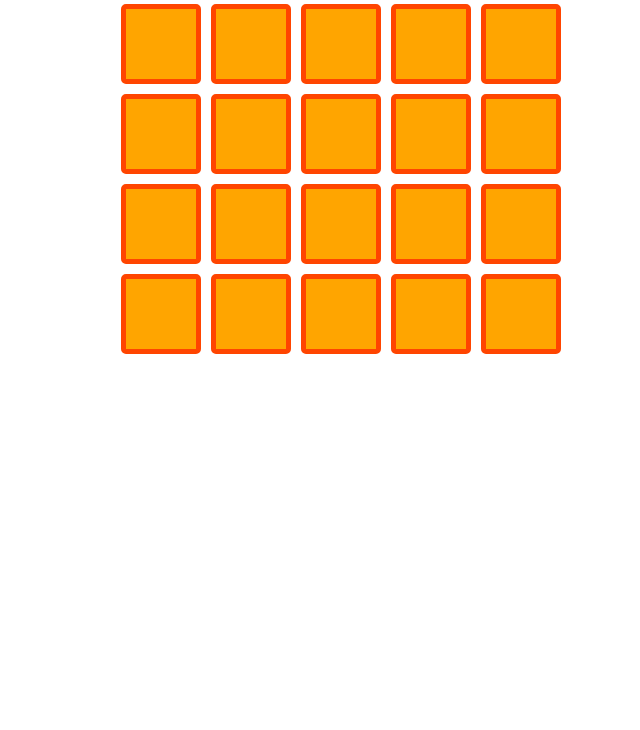
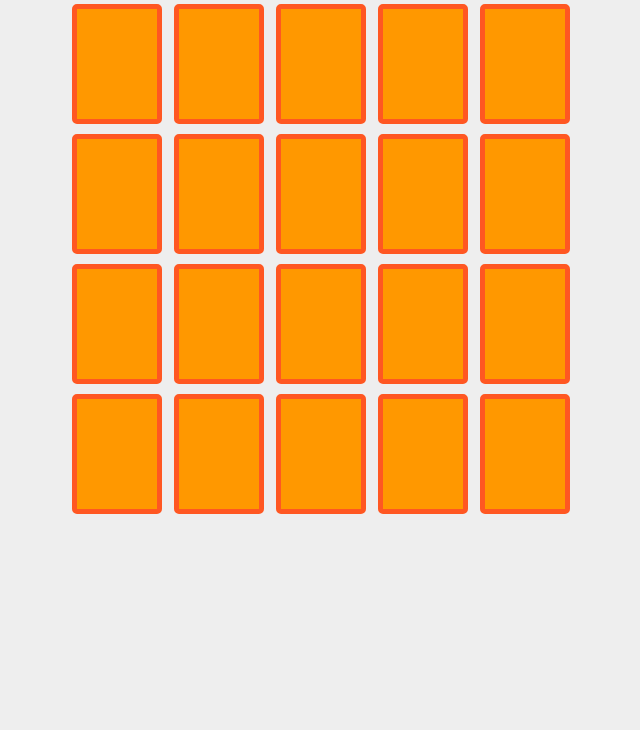
Before and after one commit to JAlmeida1991/Memory-Game, a plain HTML site: page index.html in a window 1280 px wide. Shown: the part 70-800 px from the top of the page, without its empty margins (319-959 px from the left). Drawn offline with Linux system fonts and the light colour scheme.

Commit message:
improved ui

```diff
--- a/sass/style.scss
+++ b/sass/style.scss
@@ -1,3 +1,7 @@
+$cardBack: #ff9800;
+$cardFront: #ffc107;
+$cardBorder: #ff5722;
+
 *::before,
 *::after,
 * {
@@ -19,6 +23,7 @@ html {
 
 body {
   font-family: "Courier New", Courier, monospace;
+  background-color: #eee;
 }
 
 .title {
@@ -29,7 +34,7 @@ body {
 
 .container {
   margin: 2rem auto;
-  width: 40rem;
+  width: 50rem;
   display: grid;
   grid-gap: 1rem;
   grid-template-columns: repeat(5, 1fr);
@@ -41,9 +46,9 @@ body {
   display: flex;
   justify-content: center;
   align-items: center;
-  height: 8rem;
-  width: 8rem;
-  border: 0.5rem solid orangered;
+  height: 12rem;
+  width: 9rem;
+  border: 0.5rem solid $cardBorder;
   margin: 0 auto;
   position: relative;
   transition: transform 2s ease;
@@ -56,7 +61,7 @@ body {
     // ** need position relative to set z-index **
     position: relative;
     z-index: 1;
-    background-color: orange;
+    background-color: $cardBack;
   }
   &-back {
     @extend %card-side;
@@ -64,8 +69,8 @@ body {
     top: 0;
     left: 0;
     transform: rotateY(180deg);
-    background-color: #ddd;
-
+    background-color: $cardFront;
+    font-size: 2.5rem;
     // ONLY FOR TESTING:
     display: flex;
     justify-content: center;
```
Also changed, not shown: style.css, 1 other file.
